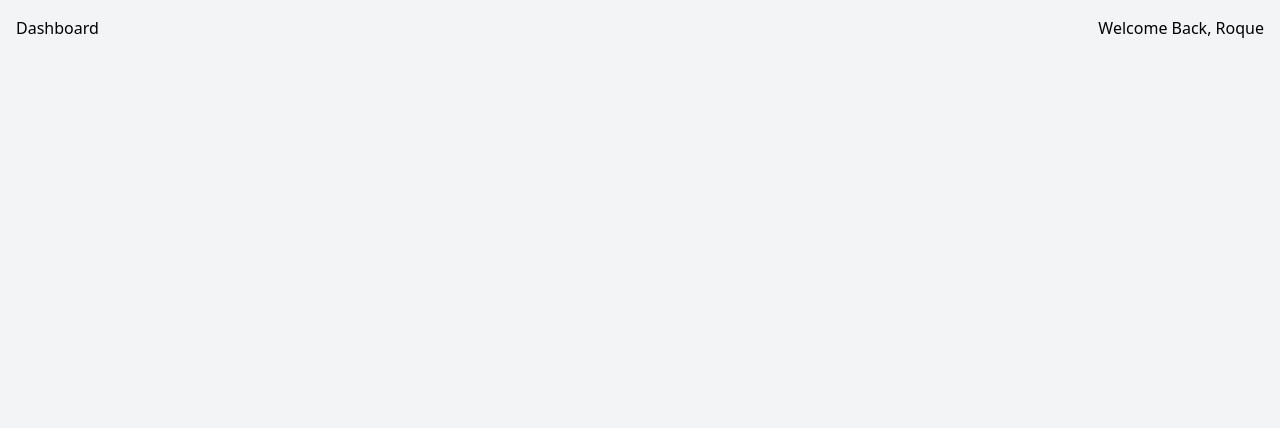
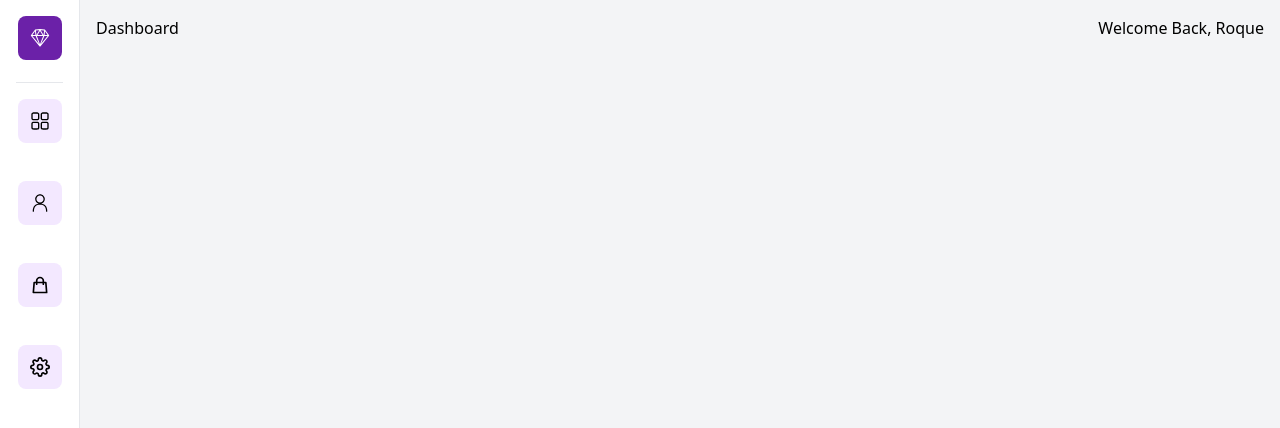
Before and after one commit to roquegabriel/dashboard-example, a Next.js app: page / in a window 1280 px wide. Shown: the top 428 px of the page. Built offline with nearby package versions, Linux system fonts and the light colour scheme.

Commit message:
Add sidebar

```diff
--- /dev/null
+++ b/components/Sidebar.jsx
@@ -0,0 +1,33 @@
+import React from 'react'
+import Link from 'next/link'
+import { RxDashboard, RxPerson, RxSketchLogo } from "react-icons/rx";
+import { HiOutlineShoppingBag } from "react-icons/hi";
+import { FiSettings } from "react-icons/fi";
+
+export const Sidebar = ({ children }) => {
+  return (
+    <div className='flex'>
+      <div className="fixed w-20 h-screen p-4 bg-white border-r-[1px] flex flex-col justify-between">
+        <div className='flex flex-col items-center'>
+          <Link href="/">
+            <div className='bg-purple-800 text-white p-3 rounded-lg inline-block'><RxSketchLogo size={20} /></div>
+          </Link>
+          <span className="border-b-[1px] border-gray-200 w-full p-2"></span>
+          <Link href="/">
+            <div className='bg-purple-100 hover:bg-gray-200 cursor-pointer my-4 p-3 rounded-lg inline-block '><RxDashboard size={20} /></div>
+          </Link>
+          <Link href="/customers">
+            <div className='bg-purple-100 hover:bg-gray-200 cursor-pointer my-4 p-3 rounded-lg inline-block '><RxPerson size={20} /></div>
+          </Link>
+          <Link href="/orders">
+            <div className='bg-purple-100 hover:bg-gray-200 cursor-pointer my-4 p-3 rounded-lg inline-block '><HiOutlineShoppingBag size={20} /></div>
+          </Link>
+          <Link href="/">
+            <div className='bg-purple-100 hover:bg-gray-200 cursor-pointer my-4 p-3 rounded-lg inline-block '><FiSettings size={20} /></div>
+          </Link>
+        </div>
+      </div>
+      <main className='ml-20 w-full'>{children}</main>
+    </div>
+  )
+}
--- a/pages/_app.js
+++ b/pages/_app.js
@@ -1,5 +1,10 @@
 import "@/styles/globals.css";
+import { Sidebar } from "@/components/Sidebar";
 
 export default function App({ Component, pageProps }) {
-  return <Component {...pageProps} />;
+  return (
+    <Sidebar>
+      <Component {...pageProps} />
+    </Sidebar>
+    );
 }
```
